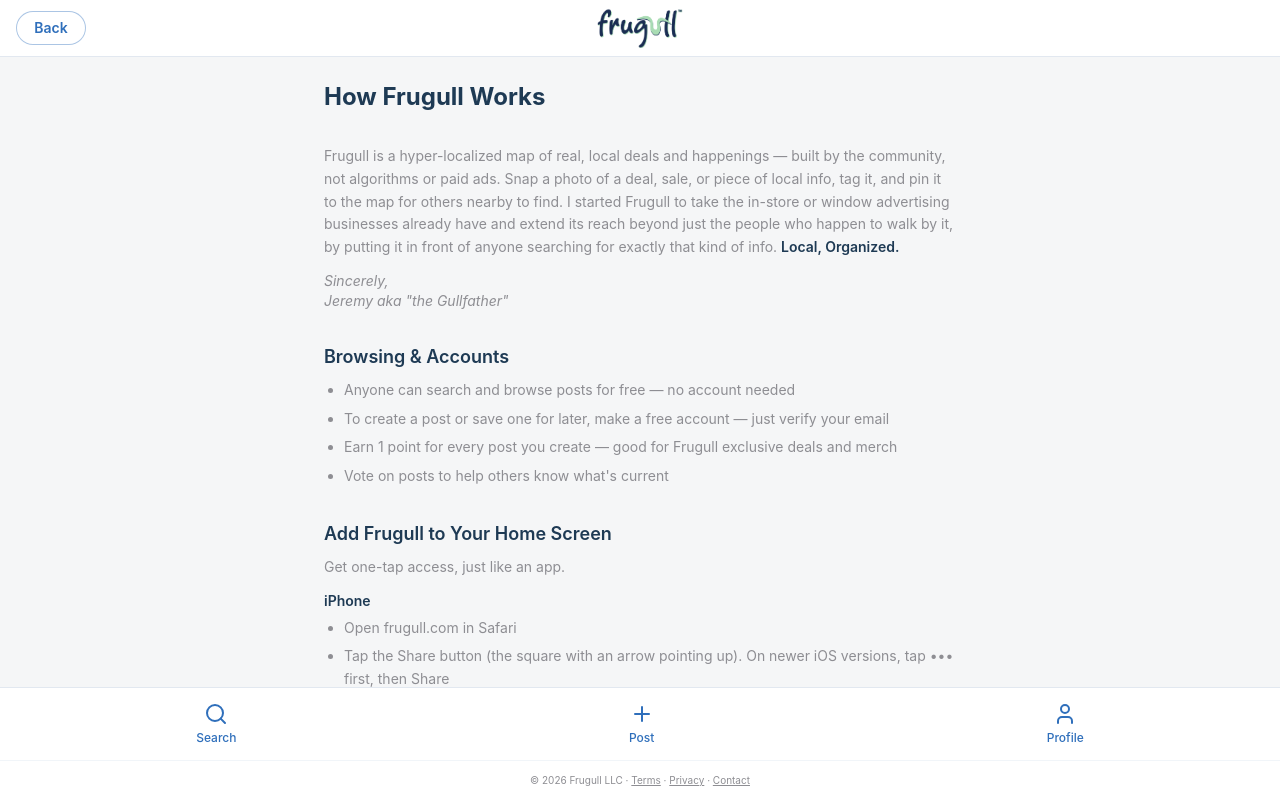
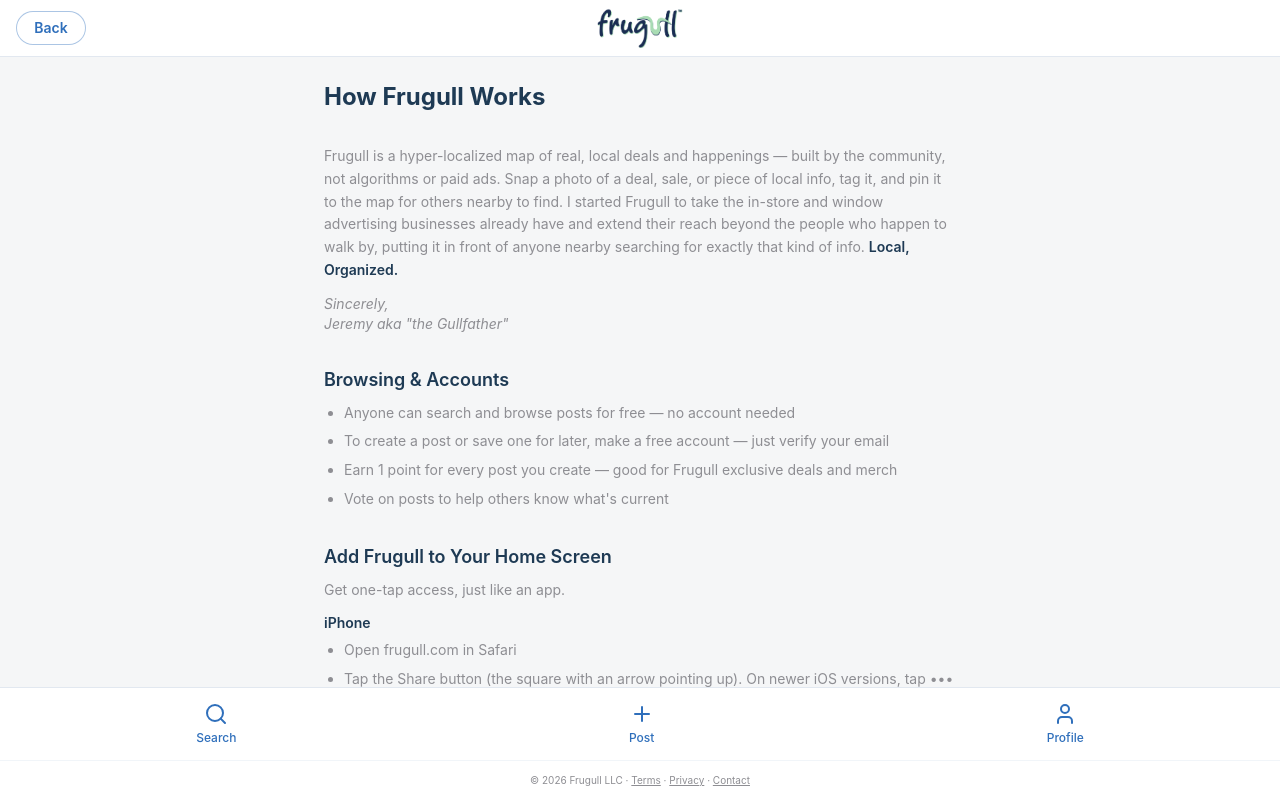
Before and after one commit to j76m/frugull-frontend, a React (Vite) app: page /how-it-works in a window 1280 px wide. Shown: the top 798 px of the page. Built offline with nearby package versions, Linux system fonts and the light colour scheme; no server answers.

Commit message:
Refine intro copy on How Frugull Works

```diff
--- a/src/pages/HowItWorks.jsx
+++ b/src/pages/HowItWorks.jsx
@@ -17,12 +17,11 @@
         <section>
           <p className="text-brand-gray text-sm leading-relaxed mb-3">
             Frugull is a hyper-localized map of real, local deals and happenings — built by
-            the community, not algorithms or paid ads. Snap a photo of a deal,
-            sale, or piece of local info, tag it, and pin it to the map for others
-            nearby to find. I started Frugull to take the in-store or window advertising businesses
-            already have and
-            extend its reach beyond just the people who happen to walk by it, by putting it in
-            front of anyone searching for exactly that kind of info.{' '}
+            the community, not algorithms or paid ads. Snap a photo of a deal, sale, or piece
+            of local info, tag it, and pin it to the map for others nearby to find. I started
+            Frugull to take the in-store and window advertising businesses already have and
+            extend their reach beyond the people who happen to walk by, putting it in front of
+            anyone nearby searching for exactly that kind of info.{' '}
             <span className="font-semibold text-brand-navy">Local, Organized.</span>
           </p>
           <p className="text-brand-gray text-sm italic">
```
